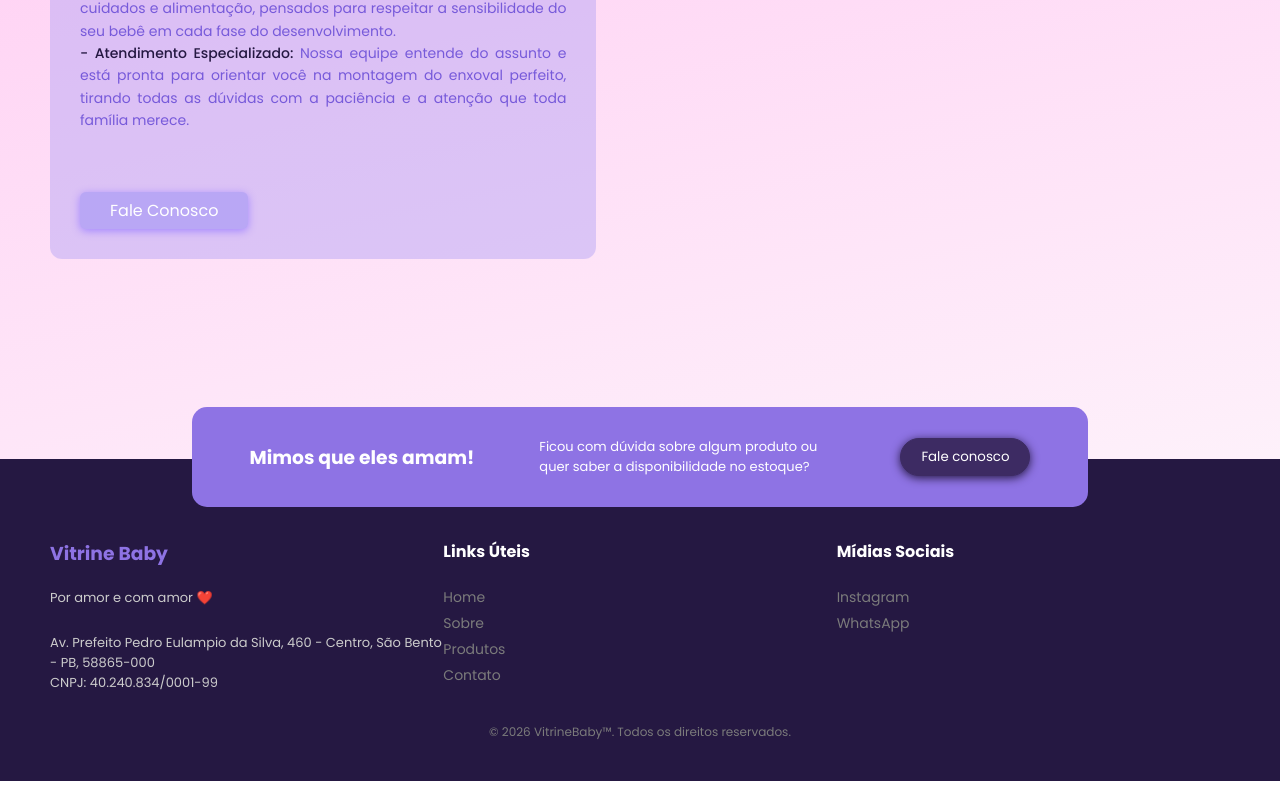
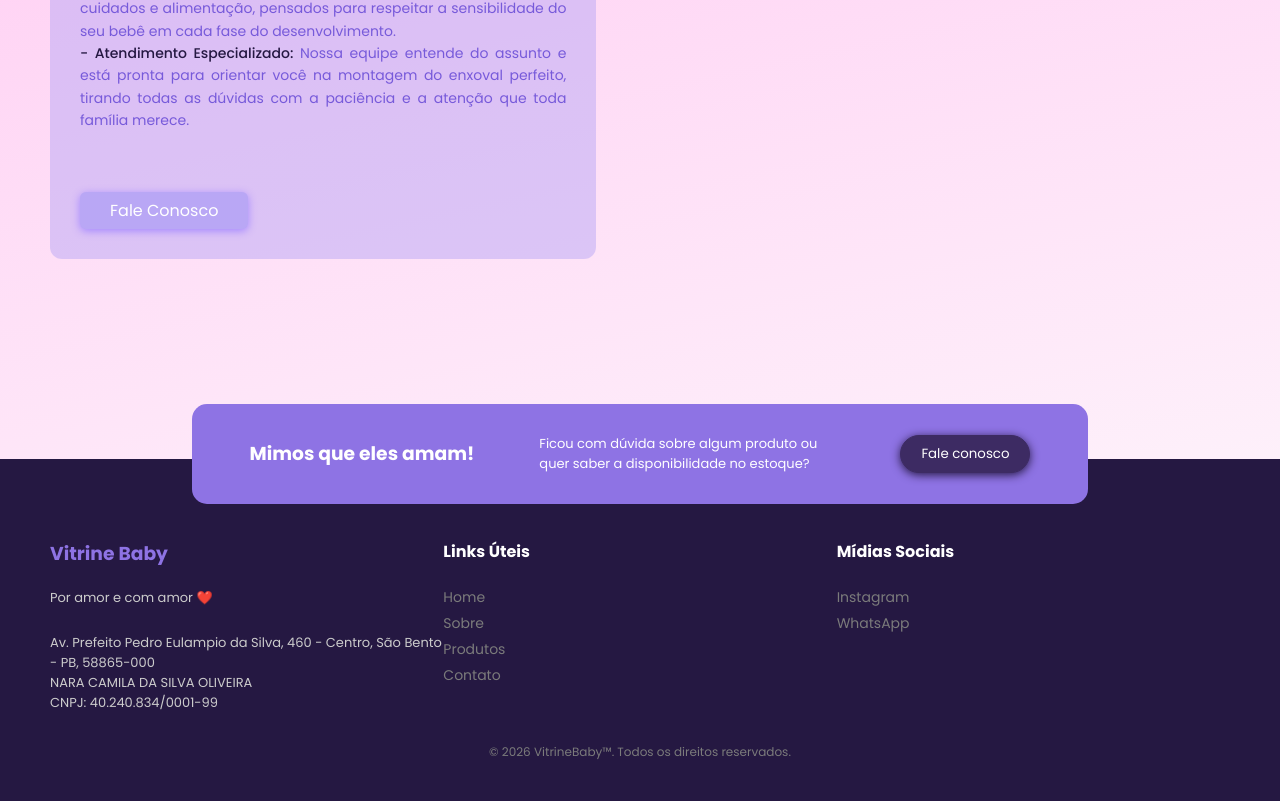
Before and after one commit to Chat-Clean/Vitrine-Baby, a plain HTML site: page sobre/index.html in a window 1280 px wide. Shown: the part 1045-1846 px from the top of the page. Drawn offline with nearby package versions, Linux system fonts and the light colour scheme.

Commit message:
Update index.html

```diff
--- a/sobre/index.html
+++ b/sobre/index.html
@@ -142,6 +142,7 @@
             Av. Prefeito Pedro Eulampio da Silva, 460 - Centro, São Bento - PB,
             58865-000
           </p>
+          <p>NARA CAMILA DA SILVA OLIVEIRA</p>
           <p>CNPJ: 40.240.834/0001-99</p>
         </div>
 
```
